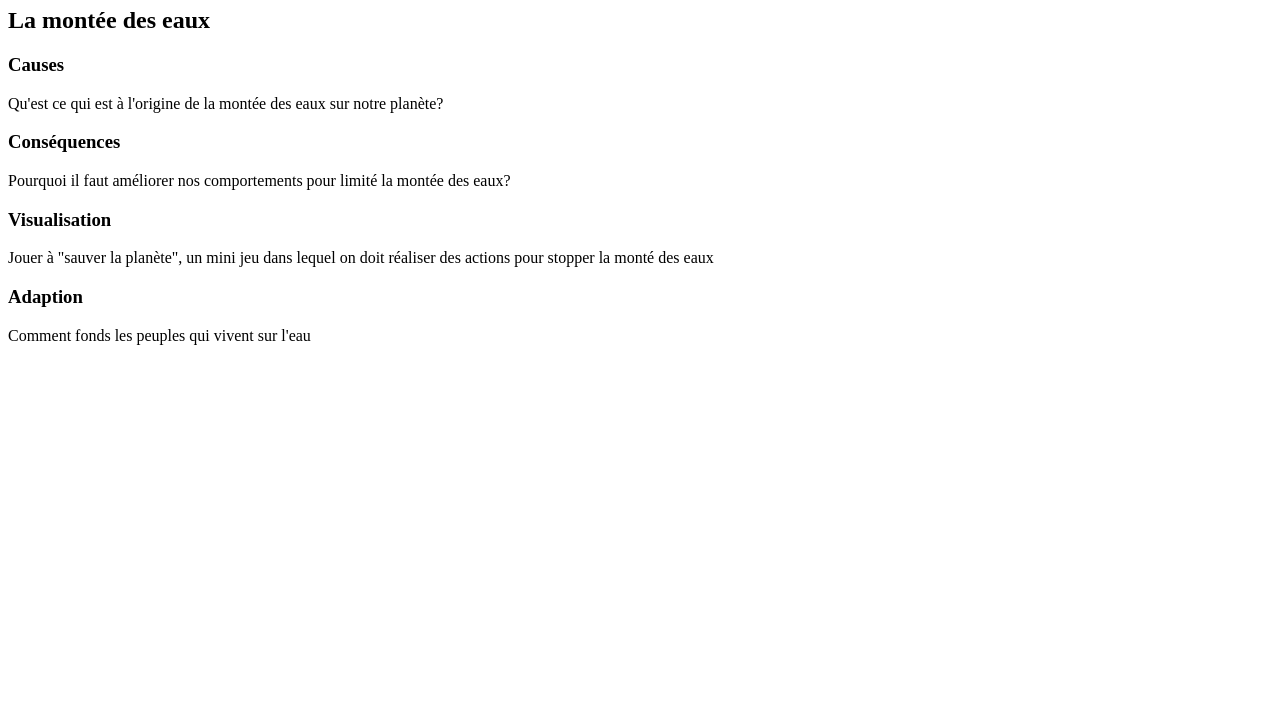
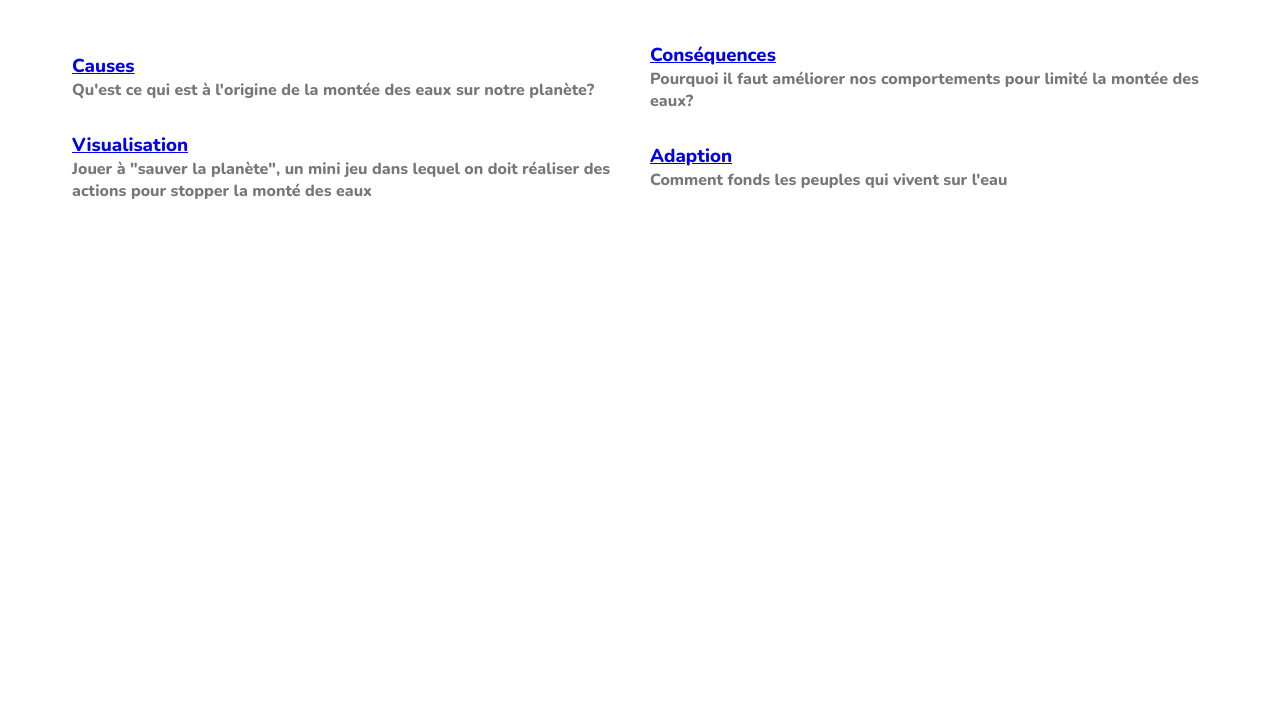
Before and after one commit to orpheeh/onsea, a plain HTML site: page index.html in a window 1280 px wide. Shown: the part 73-800 px from the top of the page. Drawn offline with nearby package versions, Linux system fonts and the light colour scheme; files that its build step writes are made by us from their sources; a web font is replaced by a local one.

Commit message:
send css

```diff
--- a/common/style.css
+++ b/common/style.css
@@ -0,0 +1,34 @@
+* {
+    margin: 0px;
+    padding: 0px;
+    box-sizing: border-box;
+    font-family: 'Nunito', sans-serif;
+}
+
+body {
+    width: 100vw;
+    height: 100vh;
+}
+
+h1 {
+    text-align: center;
+}
+
+h2 {
+    text-align: center;
+    margin-bottom: 20px;
+}
+
+.menu {
+    display: grid;
+    grid-template-columns: 45% 45%;
+    padding: 20px;
+    justify-content: center;
+    align-items: center;
+    column-gap: 20px;
+    row-gap: 20px;
+}
+
+.menu-item p {
+    color: #777777;
+}
--- a/index.html
+++ b/index.html
@@ -5,7 +5,8 @@
     <meta charset="UTF-8">
     <meta name="viewport" content="width=device-width, initial-scale=1.0">
     <meta http-equiv="X-UA-Compatible" content="ie=edge">
-    <link rel="stylesheet" href="style.css">
+    <link rel="stylesheet" href="./common/style.css">
+    <link href="https://fonts.googleapis.com/css?family=Modak|Nunito:800&display=swap" rel="stylesheet">
     <title>On sea</title>
 </head>
 
@@ -15,22 +16,22 @@
 
     <div class="menu">
         <div class="menu-item">
-            <h3>Causes</h3>
+            <h3><a href="./cause/index.html">Causes</a></h3>
             <p>Qu'est ce qui est à l'origine de la montée des eaux sur notre planète?</p>
         </div>
 
         <div class="menu-item">
-            <h3>Conséquences</h3>
+            <h3><a href="./consequence/index.html">Conséquences</a></h3>
             <p>Pourquoi il faut améliorer nos comportements pour limité la montée des eaux?</p>
         </div>
 
         <div class="menu-item">
-            <h3>Visualisation</h3>
+            <h3> <a href="./jeu/index.html">Visualisation</a></h3>
             <p>Jouer à "sauver la planète", un mini jeu dans lequel on doit réaliser des actions pour stopper la monté des eaux</p>
         </div>
 
         <div class="menu-item">
-            <h3>Adaption</h3>
+            <h3> <a href="./adaptation/index.html">Adaption</a></h3>
             <p>Comment fonds les peuples qui vivent sur l'eau</p>
         </div>
     </div>
```
Also changed, not shown: jeu/game.js (added, +23 -0 lines), jeu/index.html (added, +17 -0 lines), jeu/style.css (added).
